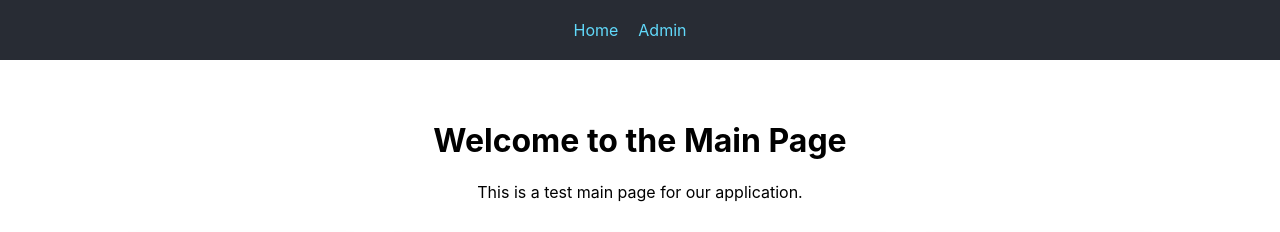
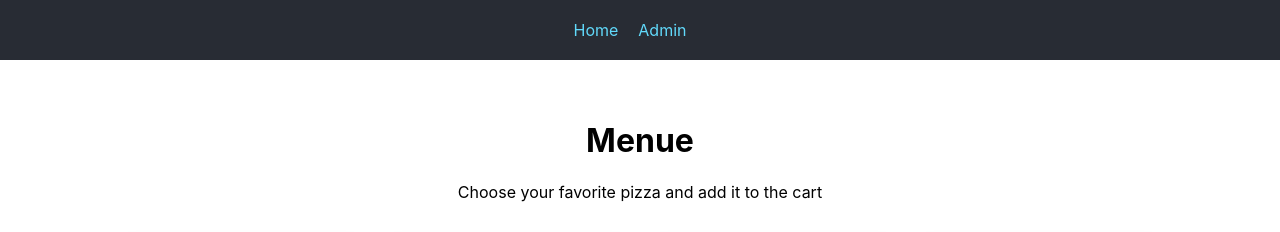
Before and after one commit to olisebz/AstroPizaz, a React (Create React App) app: page / in a window 1280 px wide. Shown: the top 232 px of the page. Built offline with nearby package versions, Linux system fonts and the light colour scheme.

Commit message:
changed title from the homepage

```diff
--- a/src/pages/home/Home.js
+++ b/src/pages/home/Home.js
@@ -53,8 +53,8 @@ function Home() {
 
   return (
     <div className="home">
-      <h1>Welcome to the Main Page</h1>
-      <p>This is a test main page for our application.</p>
+      <h1>Menue</h1>
+        <p>Choose your favorite pizza and add it to the cart</p>
       <div className="pizza-container">
         {pizzas.map((pizza) => (
           <div key={pizza.id} className="pizza-box">
```
